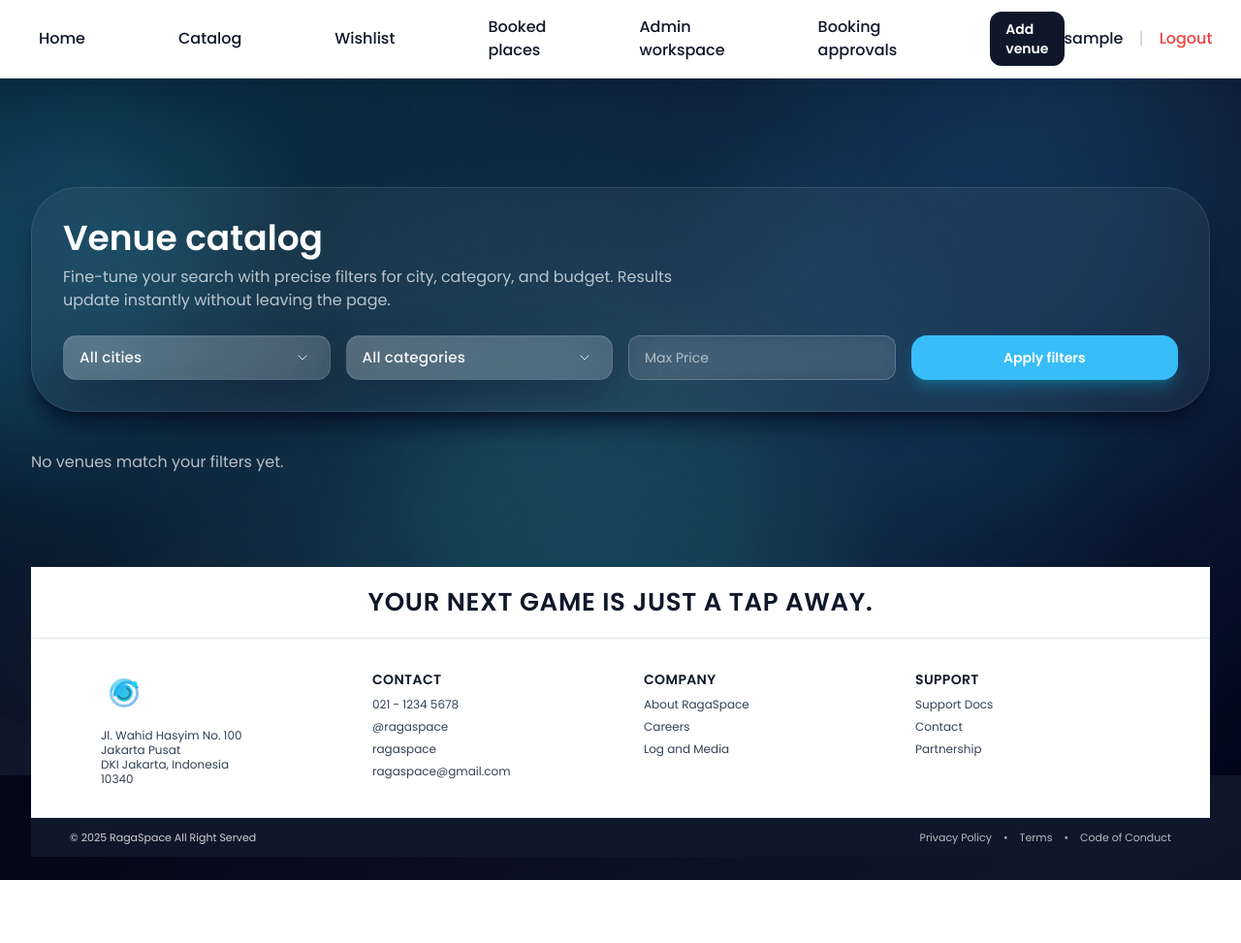
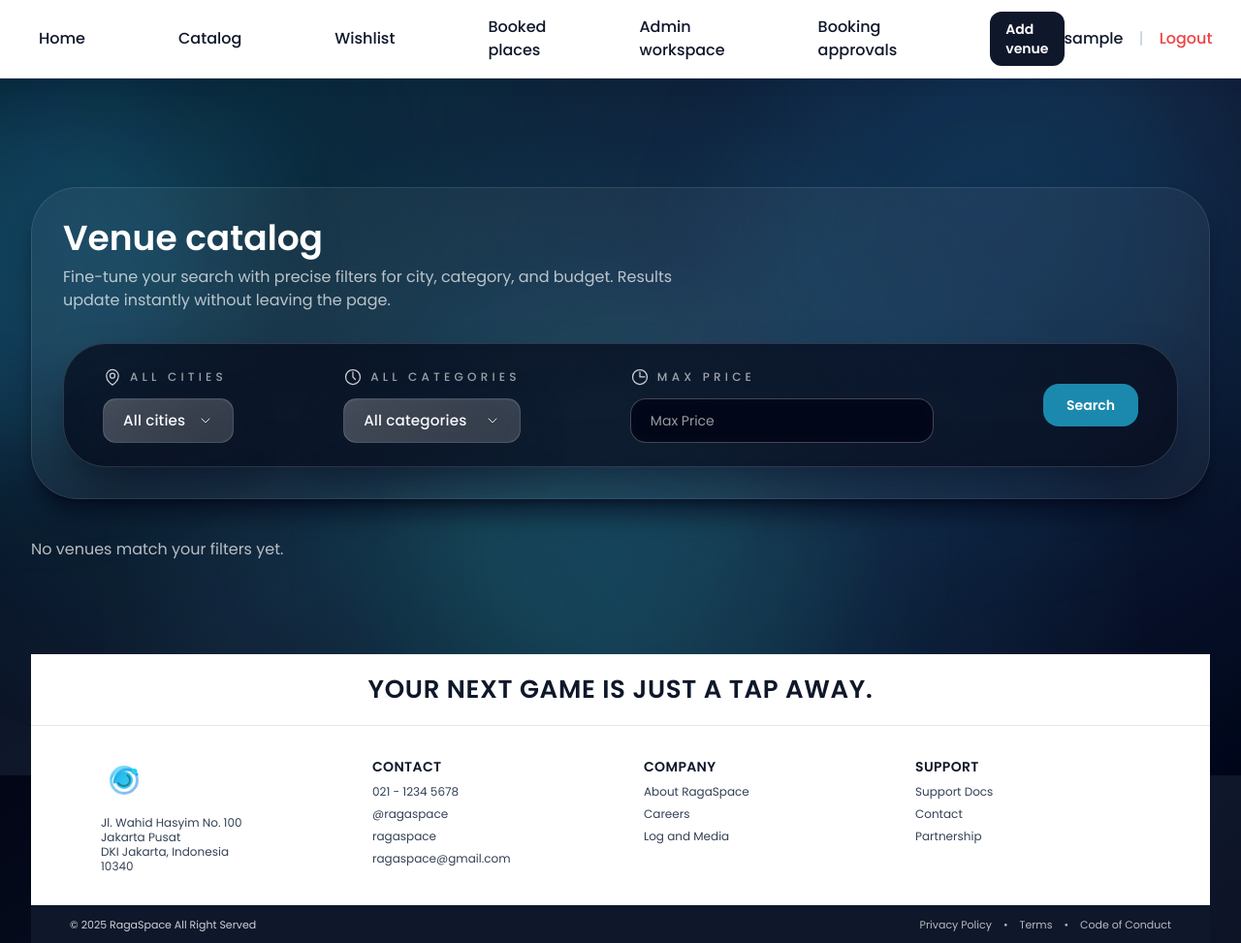
Before and after one commit to Kelompok-C07-PBP-C/Tahap-I, a Django app: page /catalog/ in a window 1280 px wide. Shown: the top 973 px of the page at 97% size. Before the commit the page ends 908 px from the top, so only its background shows below. Run offline with Django 4.2, Linux system fonts and the light colour scheme; the visitor is signed in with stand-in values (Sample User, id 1); data comes from the database, SQL or seed files in the repository; data that the repository does not hold is empty; some libraries are stand-ins or nearby versions.

Commit message:
Style catalog filters to match home page

```diff
--- a/templates/catalog.html
+++ b/templates/catalog.html
@@ -5,11 +5,46 @@
   <div class="rounded-[3rem] border border-white/10 bg-white/5 p-8 shadow-xl shadow-slate-950/50 backdrop-blur-2xl" data-animate>
     <h1 class="text-4xl font-semibold text-white">Venue catalog</h1>
     <p class="mt-2 max-w-2xl text-white/70">Fine-tune your search with precise filters for city, category, and budget. Results update instantly without leaving the page.</p>
-    <form id="catalog-filter-form" class="mt-6 grid gap-4 md:grid-cols-4">
-      {{ filter.form.city }}
-      {{ filter.form.category }}
-      {{ filter.form.max_price }}
-      <button type="submit" class="interactive-glow rounded-2xl bg-primary px-4 py-3 text-sm font-semibold text-white shadow-lg shadow-cyan-500/30 transition hover:bg-primary/80" data-ripple>Apply filters</button>
+    <form
+      id="catalog-filter-form"
+      class="mt-8 flex w-full flex-wrap items-center justify-center gap-6 rounded-[2.75rem] border border-white/15 bg-slate-950/70 px-6 py-6 text-white/90 shadow-2xl shadow-slate-950/50 backdrop-blur-2xl md:flex-nowrap md:justify-between md:gap-10 md:px-10"
+    >
+      <div class="flex w-full flex-col gap-3 md:w-auto">
+        <span class="flex items-center gap-2 text-sm font-medium text-white">
+          <svg xmlns="http://www.w3.org/2000/svg" class="h-5 w-5 text-white/80" fill="none" viewBox="0 0 24 24" stroke="currentColor" stroke-width="1.5">
+            <path stroke-linecap="round" stroke-linejoin="round" d="M15 10.5a3 3 0 11-6 0 3 3 0 016 0z" />
+            <path stroke-linecap="round" stroke-linejoin="round" d="M19.5 10.5c0 7.142-7.5 11.25-7.5 11.25S4.5 17.642 4.5 10.5a7.5 7.5 0 1115 0z" />
+          </svg>
+          <span class="text-xs font-medium uppercase tracking-[0.35em] text-white/60">All cities</span>
+        </span>
+        {{ filter.form.city }}
+      </div>
+      <div class="flex w-full flex-col gap-3 md:w-auto">
+        <span class="flex items-center gap-2 text-sm font-medium text-white">
+          <svg xmlns="http://www.w3.org/2000/svg" class="h-5 w-5 text-white/80" fill="none" viewBox="0 0 24 24" stroke="currentColor" stroke-width="1.5">
+            <path stroke-linecap="round" stroke-linejoin="round" d="M12 6v6l3 3" />
+            <path stroke-linecap="round" stroke-linejoin="round" d="M21 12a9 9 0 11-18 0 9 9 0 0118 0z" />
+          </svg>
+          <span class="text-xs font-medium uppercase tracking-[0.35em] text-white/60">All categories</span>
+        </span>
+        {{ filter.form.category }}
+      </div>
+      <div class="flex w-full flex-col gap-3 md:w-auto">
+        <span class="flex items-center gap-2 text-sm font-medium text-white">
+          <svg xmlns="http://www.w3.org/2000/svg" class="h-5 w-5 text-white/80" fill="none" viewBox="0 0 24 24" stroke="currentColor" stroke-width="1.5">
+            <path stroke-linecap="round" stroke-linejoin="round" d="M12 6v6h6" />
+            <path stroke-linecap="round" stroke-linejoin="round" d="M21 12A9 9 0 113 12a9 9 0 0118 0z" />
+          </svg>
+          <span class="text-xs font-medium uppercase tracking-[0.35em] text-white/60">Max price</span>
+        </span>
+        {{ filter.form.max_price }}
+      </div>
+      <button
+        type="submit"
+        class="w-full rounded-2xl bg-[#1B89AE] px-6 py-3 text-sm font-semibold text-white transition-colors duration-150 hover:bg-[#15647F] md:w-auto"
+      >
+        Search
+      </button>
     </form>
   </div>
   <div id="catalog-grid" class="grid gap-6 sm:grid-cols-2 lg:grid-cols-3">
--- a/venues/filters.py
+++ b/venues/filters.py
@@ -14,7 +14,7 @@ class VenueFilter(django_filters.FilterSet):
         empty_label="All cities",
         widget=forms.Select(
             attrs={
-                "class": "custom-select w-full rounded-xl border border-white/20 px-4 py-3 text-sm text-white",
+                "class": "custom-select w-full rounded-2xl border border-white/25 bg-slate-950/70 px-5 py-3 text-sm text-white/90 backdrop-blur",
             }
         ),
     )
@@ -24,7 +24,7 @@ class VenueFilter(django_filters.FilterSet):
         empty_label="All categories",
         widget=forms.Select(
             attrs={
-                "class": "custom-select w-full rounded-xl border border-white/20 px-4 py-3 text-sm text-white",
+                "class": "custom-select w-full rounded-2xl border border-white/25 bg-slate-950/70 px-5 py-3 text-sm text-white/90 backdrop-blur",
             }
         ),
     )
@@ -33,7 +33,7 @@ class VenueFilter(django_filters.FilterSet):
         lookup_expr="lte",
         widget=forms.NumberInput(
             attrs={
-                "class": "w-full rounded-xl border border-white/20 bg-white/10 px-4 py-3 text-sm text-white placeholder-white/60 backdrop-blur",
+                "class": "w-full rounded-2xl border border-white/25 bg-slate-950/70 px-5 py-3 text-sm text-white/90 placeholder:text-white/60 backdrop-blur",
                 "placeholder": "Max Price",
                 "min": 0,
                 "step": "0.01",
```
